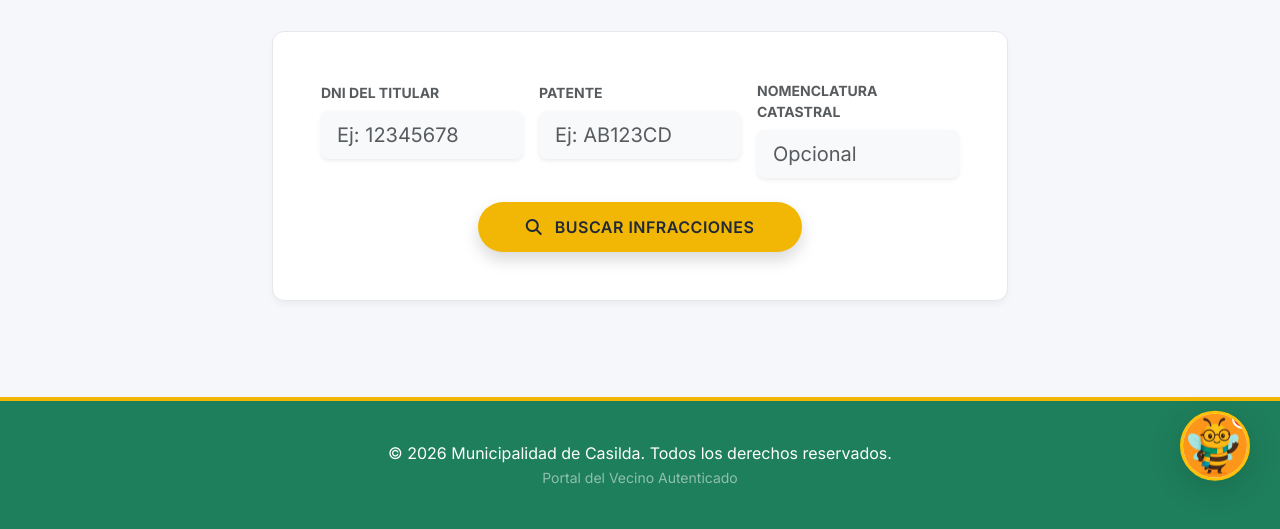
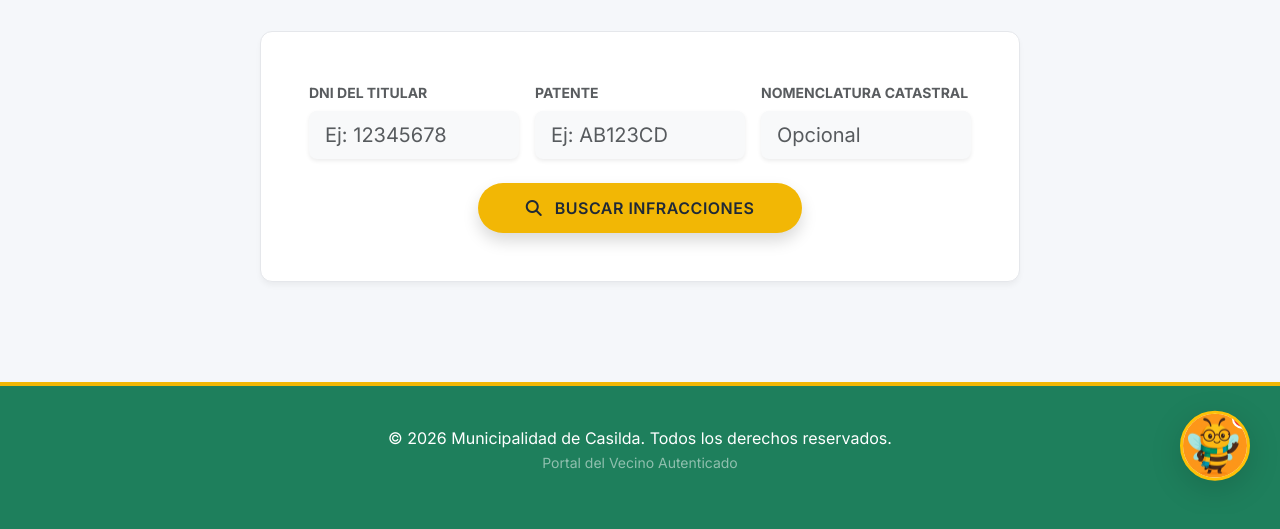
Before and after one commit to markoszanini/ver, a Django app: page /multas/consulta/ in a window 1280 px wide. Shown: the part 286-815 px from the top of the page. After the commit the page ends 767 px from the top, so only its background shows below. Run offline with Django 5.2, Linux system fonts and the light colour scheme.

Commit message:
Diseño fluido global para el portal (95% ancho)

```diff
--- a/sistema_casilda/portal/templates/portal/base_portal.html
+++ b/sistema_casilda/portal/templates/portal/base_portal.html
@@ -147,6 +147,19 @@
             right: 20px;
             z-index: 9999;
         }
+        /* Global Fluid Adjustment for wide screens */
+        @media (min-width: 1200px) {
+            .container {
+                max-width: 95% !important;
+                padding-left: 2rem !important;
+                padding-right: 2rem !important;
+            }
+        }
+
+        /* Smooth transition for layout changes */
+        .container, .container-fluid {
+            transition: max-width 0.3s ease-in-out;
+        }
     </style>
     {% block extra_css %}{% endblock %}
     <link rel="stylesheet" href="{% static 'css/chatbot.css' %}">
```
